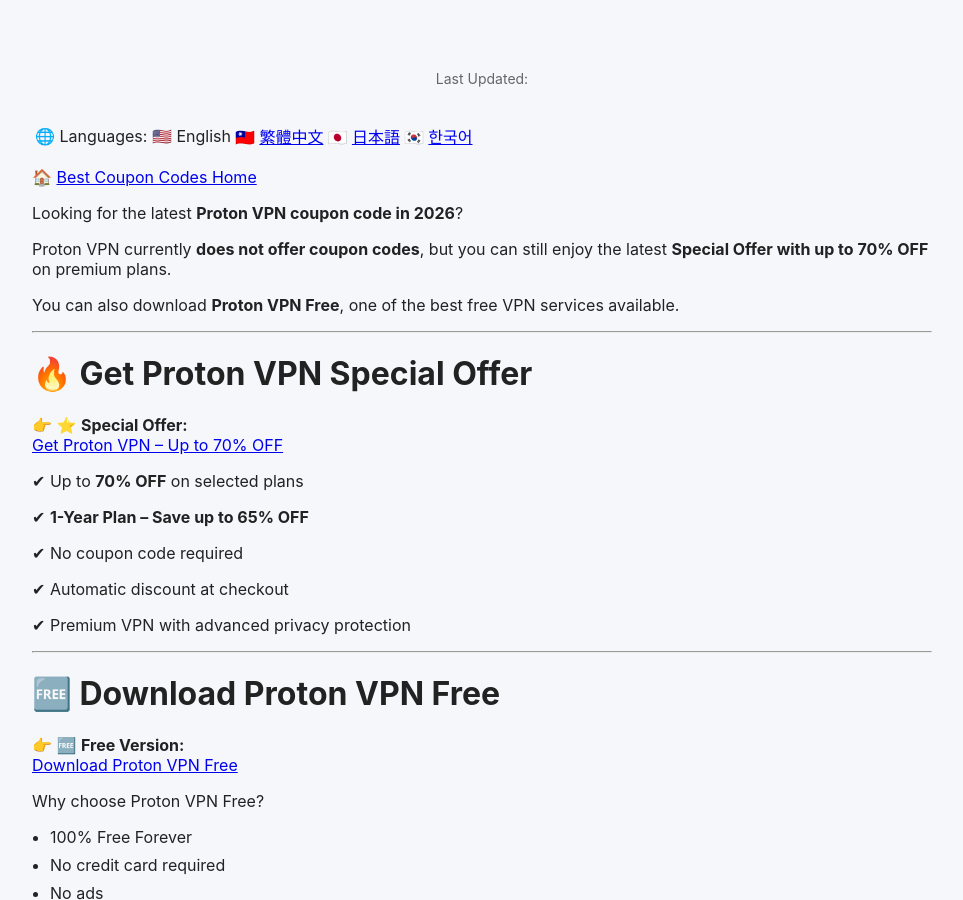
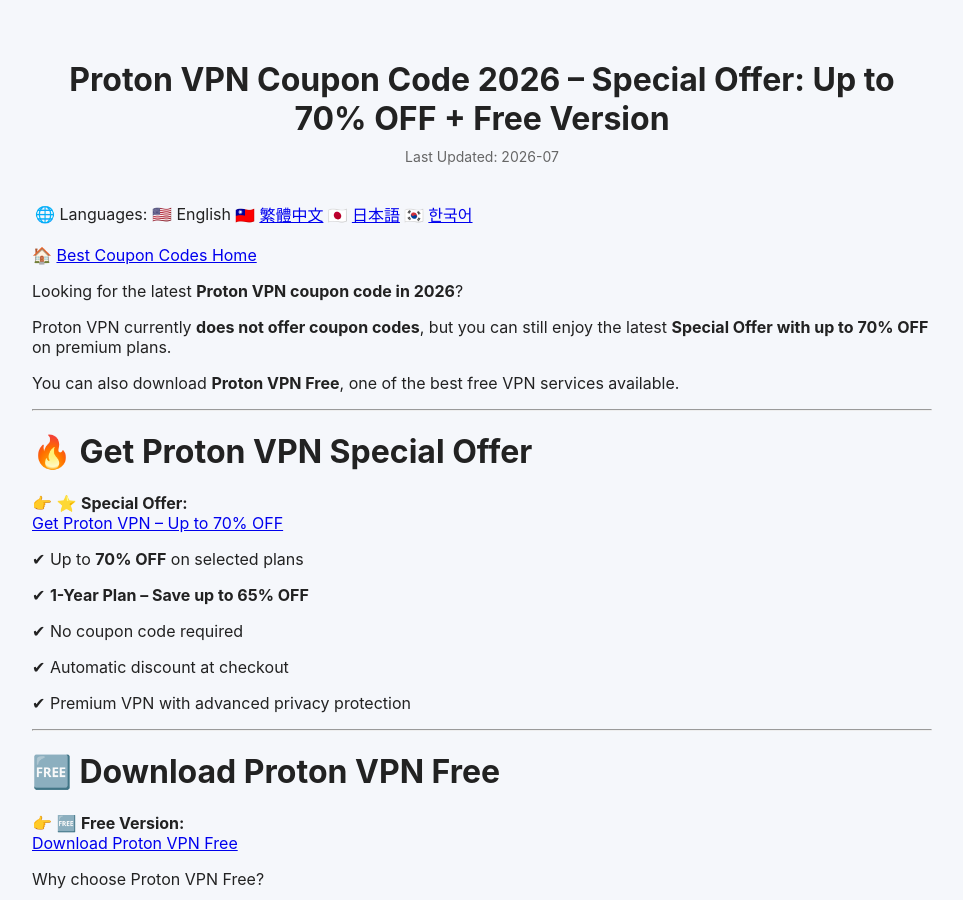
Before and after one commit to BestCouponCodes/best-coupon-codes, a Jekyll site: the page built from protonvpn-coupon-code.md, in a window 1280 px wide and 900 px high. Shown: the whole window, without its empty margins (158-1121 px from the left). Built offline with Jekyll 4.4.1, drawn with Linux system fonts in a browser that asks for light colours; our own code applies the rules of GitHub Pages for plain Markdown files.

```diff
--- a/protonvpn-coupon-code.md
+++ b/protonvpn-coupon-code.md
@@ -1,6 +1,8 @@
 ---
+
+
 layout: default
-title: Proton VPN Coupon Code 2026 – Special Offer: Up to 70% OFF + Free Version
+title: "Proton VPN Coupon Code 2026 – Special Offer: Up to 70% OFF + Free Version"
 description: "Get the latest Proton VPN special offer for 2026. Save up to 70% on premium plans or download Proton VPN Free with no cost."
 lang: en
 last_modified_at: 2026-07-02
```
